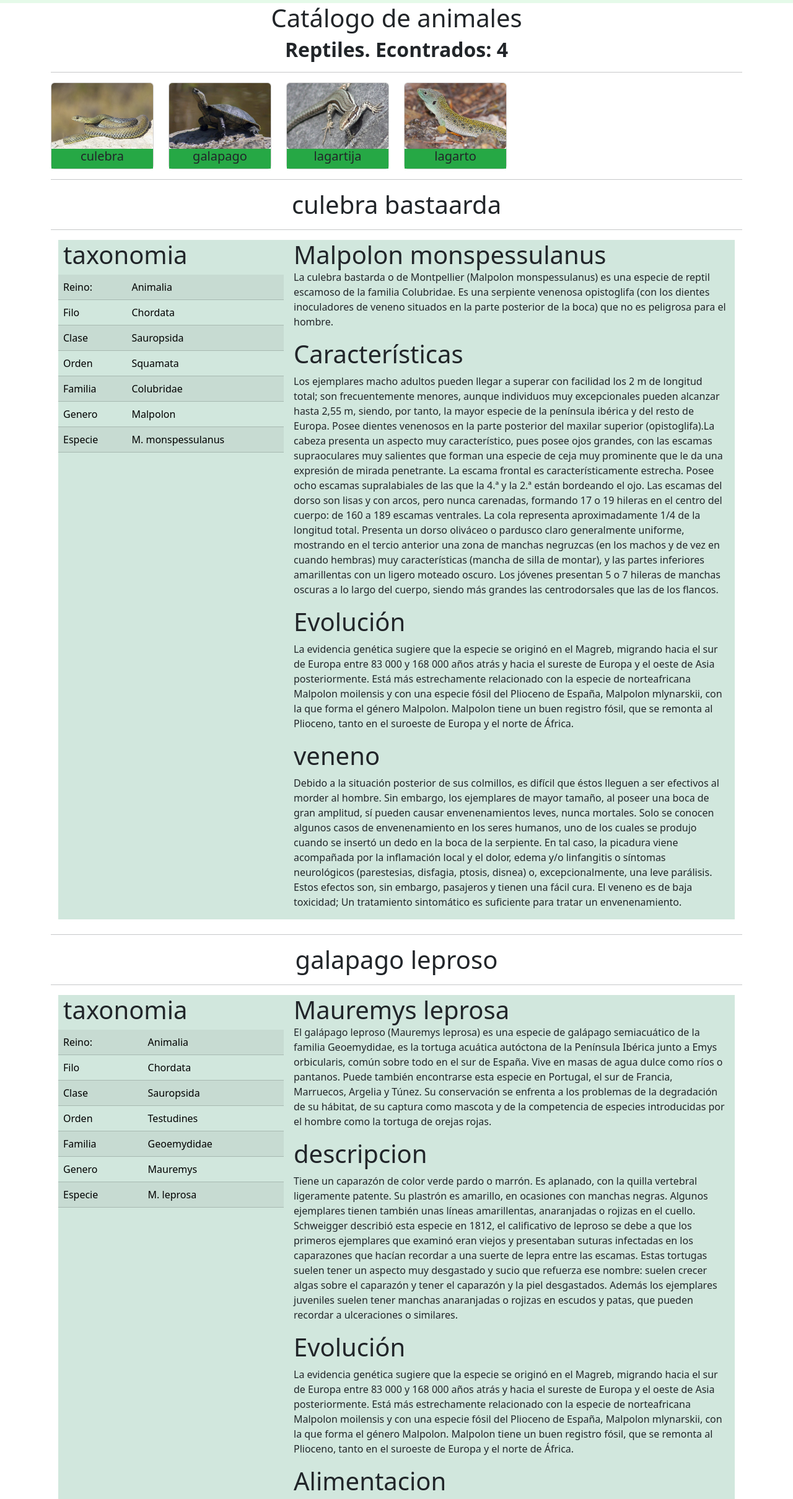
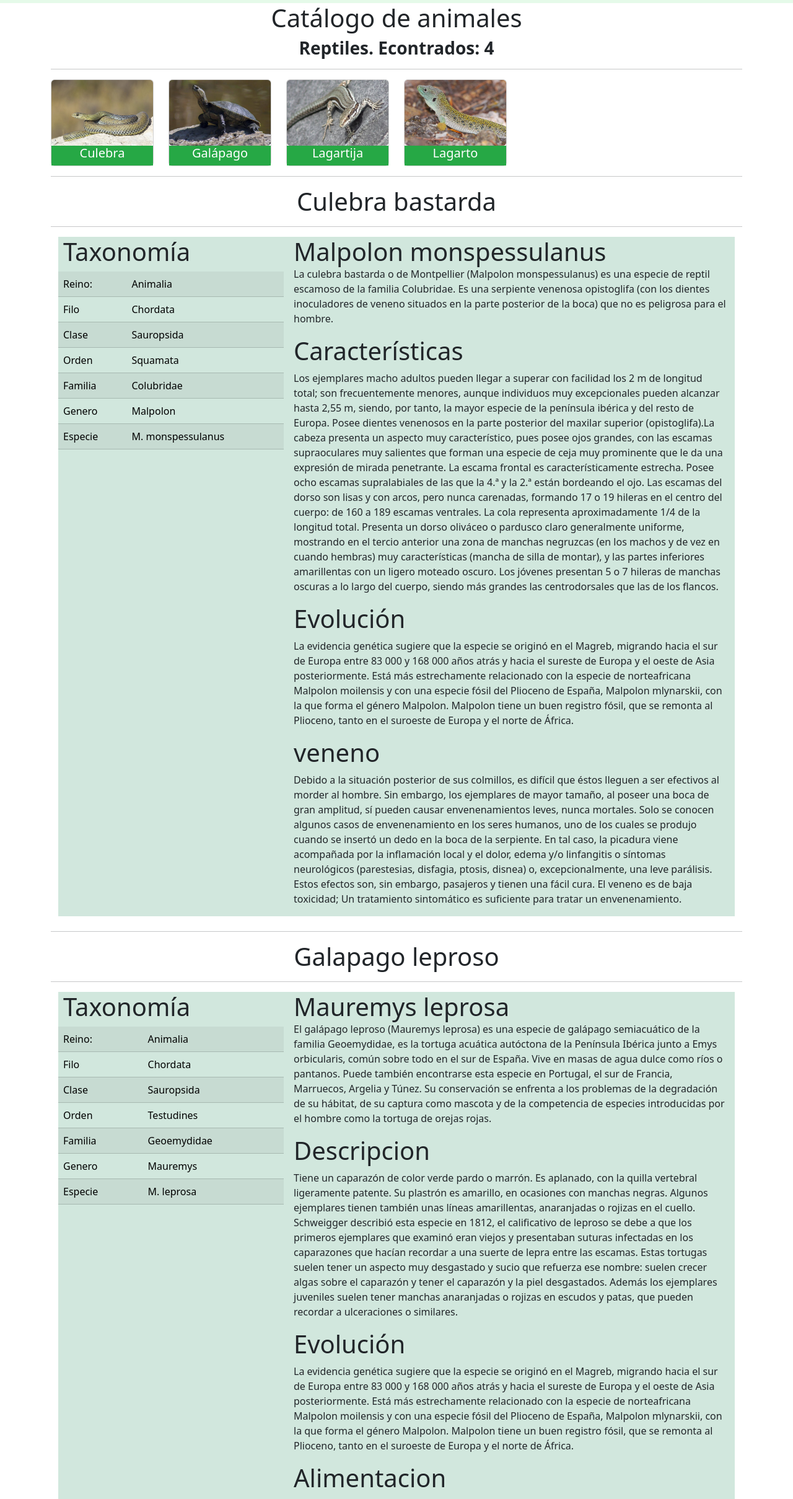
Before and after one commit to alejaNav/webskillAle, a plain HTML site: page reptiles.html in a window 1280 px wide. Shown: the part 74-2492 px from the top of the page at 62% size. Drawn offline with nearby package versions, Linux system fonts and the light colour scheme.

Commit message:
Corregido

```diff
--- a/reptiles.html
+++ b/reptiles.html
@@ -17,13 +17,13 @@
     </head>
 
     <body>
-
+    <a name="top"></a>
         <header style="background-color: #E5FAE9;">
             <section>
                 <nav
                     class="navbar navbar-expand-sm navbar-light bg-light bg-transparent">
                     <div class="container-fluid">
-                        <a class="navbar-brand" href="#"><img
+                        <a class="navbar-brand img-fluid" href="index.html"><img
                                 src="logos/logo.png" width="80px" alt></a>
                         <button
                             class="navbar-toggler d-lg-none"
@@ -84,57 +84,57 @@
 
         <main class="container text-center">
             <h1>Catálogo de animales</h1>
-            <h2> <strong>Reptiles. Econtrados: 4</strong></h2>
+            <h3> <strong>Reptiles. Econtrados: 4</strong></h3>
             <hr>
             <section>
 
                 <div class="row overflow-auto flex-nowrap">
                     <div class="col-6 col-md-4 col-lg-3 col-xl-2">
                         <div class="card">
-                            <img class="card-img"
+                            <img class="card-img img-fluid"
                                 src="animales/Reptiles/culebra.jpg" alt
                                 width="100%">
-                            <div class="card-text"
+                            <div class="card-text text-white"
                                 style="background-color: #26a845;">
-                                <h5 class="card-title">culebra</h5>
+                                <h5 class="card-title">Culebra</h5>
 
                             </div>
                         </div>
                     </div>
                     <div class="col-6 col-md-4 col-lg-3 col-xl-2">
                         <div class="card">
-                            <img class="card-img"
+                            <img class="card-img img-fluid"
                                 src="animales/Reptiles/galapago.jpg"
                                 alt
                                 width="100%">
-                            <div class="card-text"
+                            <div class="card-text text-white"
                                 style="background-color: #26a845;">
-                                <h5 class="card-title">galapago</h5>
+                                <h5 class="card-title">Galápago</h5>
 
                             </div>
                         </div>
                     </div>
                     <div class="col-6 col-md-4 col-lg-3 col-xl-2">
                         <div class="card">
-                            <img class="card-img"
+                            <img class="card-img img-fluid"
                                 src="animales/Reptiles/lagartija.jpg"
                                 alt
                                 width="100%">
-                            <div class="card-text"
+                            <div class="card-text text-white"
                                 style="background-color: #26a845;">
-                                <h5 class="card-title">lagartija</h5>
+                                <h5 class="card-title">Lagartija</h5>
 
                             </div>
                         </div>
                     </div>
                     <div class="col-6 col-md-4 col-lg-3 col-xl-2">
                         <div class="card">
-                            <img class="card-img"
+                            <img class="card-img img-fluid"
                                 src="animales/Reptiles/lagarto.JPG" alt
                                 width="100%">
-                            <div class="card-text"
+                            <div class="card-text text-white"
                                 style="background-color: #26a845;">
-                                <h5 class="card-title">lagarto</h5>
+                                <h5 class="card-title">Lagarto</h5>
 
                             </div>
                         </div>
@@ -144,7 +144,7 @@
 
             </section>
             <hr>
-            <h1>culebra bastaarda</h1>
+            <h1>Culebra bastarda</h1>
             <hr>
             <section class="mb-4">
                 <div class="container">
@@ -154,7 +154,7 @@
 
                             <table
                                 class="table table-success table-striped text-start ps-2">
-                                <h1 class="text-start ps-2">taxonomia</h1>
+                                <h1 class="text-start ps-2">Taxonomía</h1>
                                 <tbody>
                                     <tr>
                                         <td>Reino:</td>
@@ -278,7 +278,7 @@
             </section>
 
             <hr>
-            <h1>galapago leproso</h1>
+            <h1>Galapago leproso</h1>
             <hr>
             <section class="mb-4">
                 <div class="container">
@@ -288,7 +288,7 @@
 
                             <table
                                 class="table table-success table-striped text-start ps-2">
-                                <h1 class="text-start ps-2">taxonomia</h1>
+                                <h1 class="text-start ps-2">Taxonomía</h1>
                                 <tbody>
                                     <tr>
                                         <td>Reino:</td>
@@ -341,7 +341,7 @@
                                 mascota y de la competencia de especies
                                 introducidas por el hombre como la tortuga de
                                 orejas rojas.</p>
-                            <h1>descripcion</h1>
+                            <h1>Descripcion</h1>
                             <p>Tiene un caparazón de color verde pardo o marrón.
                                 Es aplanado, con la quilla vertebral ligeramente
                                 patente. Su plastrón es amarillo, en ocasiones
@@ -444,7 +444,7 @@
 
                             <table
                                 class="table table-success table-striped text-start ps-2">
-                                <h1 class="text-start ps-2">taxonomia</h1>
+                                <h1 class="text-start ps-2">Taxonomía</h1>
                                 <tbody>
                                     <tr>
                                         <td>Reino:</td>
@@ -490,7 +490,7 @@
                                 presenta dos franjas de ocelos azules en el
                                 dorso. Durante décadas fue considerado como
                                 perteneciente al género Lacerta.</p>
-                            <h1>descripcion</h1>
+                            <h1>Descripcion</h1>
                             <p>El lagarto ocelado es uno de los principales
                                 miembros de su familia. El adulto mide de 30 a
                                 60 cm (1-2 pies) de largo y puede alcanzar hasta
@@ -555,7 +555,7 @@
 
                             <table
                                 class="table table-success table-striped text-start ps-2">
-                                <h1 class="text-start ps-2">taxonomia</h1>
+                                <h1 class="text-start ps-2">Taxonomía</h1>
                                 <tbody>
                                     <tr>
                                         <td>Reino:</td>
@@ -705,10 +705,10 @@
         </main>
         <footer style="background-color: #6D747E;">
             <section class="container">
-                <div class="text-center "><h3> CLM SKILL WEB - 2021</h3></div>
+                <div class="text-center pt-3"><h3> CLM SKILL WEB - 2021</h3></div>
                 <div class="row justify-content-center">
                     <div class="col-8 col-md-3 text-center">
-                        <a class="btn btn-sm text-light mb-3" href="#"
+                        <a class="btn btn-sm text-light mb-3" href="#top"
                             role="button"
                             style="background-color: #28A743;">SUBIR</a>
                     </div>
@@ -762,7 +762,7 @@
                             style="background-color: #28A743;">HOME</a>
                     </div>
                 </div>
-                <div class="text-center mt-3">Catologo de animales S1DAM &#169 -
+                <div class="text-center mt-3">Catálogo de animales S1DAM &#169 -
                     S1DAW</div>
             </section>
 
```
